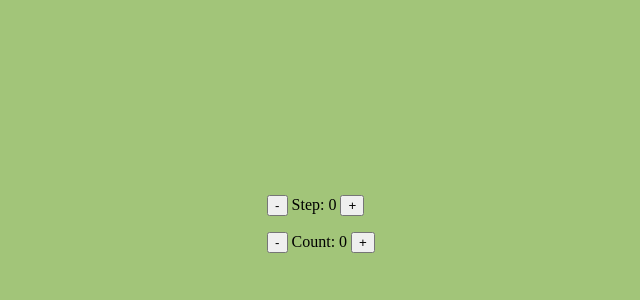
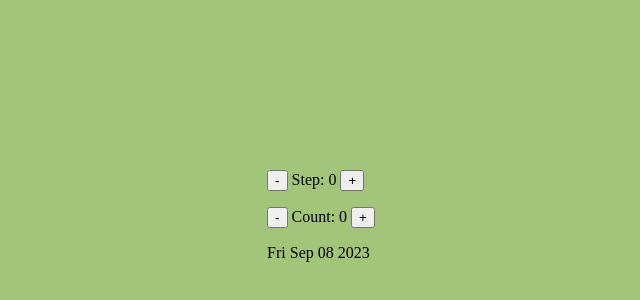
Before and after one commit to gabriele-andolina/date-counter, a React (Create React App) app: page / in a window 1280 px wide. Shown: the part 184-484 px from the top of the page, without its empty margins (319-959 px from the left). Built offline with nearby package versions, Linux system fonts and the light colour scheme.

Commit message:
Elements: Added current date paragraph

```diff
--- a/src/App.js
+++ b/src/App.js
@@ -29,6 +29,8 @@ function Counter() {
         setCount((c) => c + 1);
     }
 
+    const date = new Date();
+    date.setDate(date.getDate() + count);
     return (
         <div>
             <div className="step-div">
@@ -42,6 +44,8 @@ function Counter() {
                 <span> Count: {count} </span>
                 <button onClick={handleCountPlus}> + </button>
             </div>
+
+            <p>{date.toDateString()}</p>
         </div>
     );
 }
```
